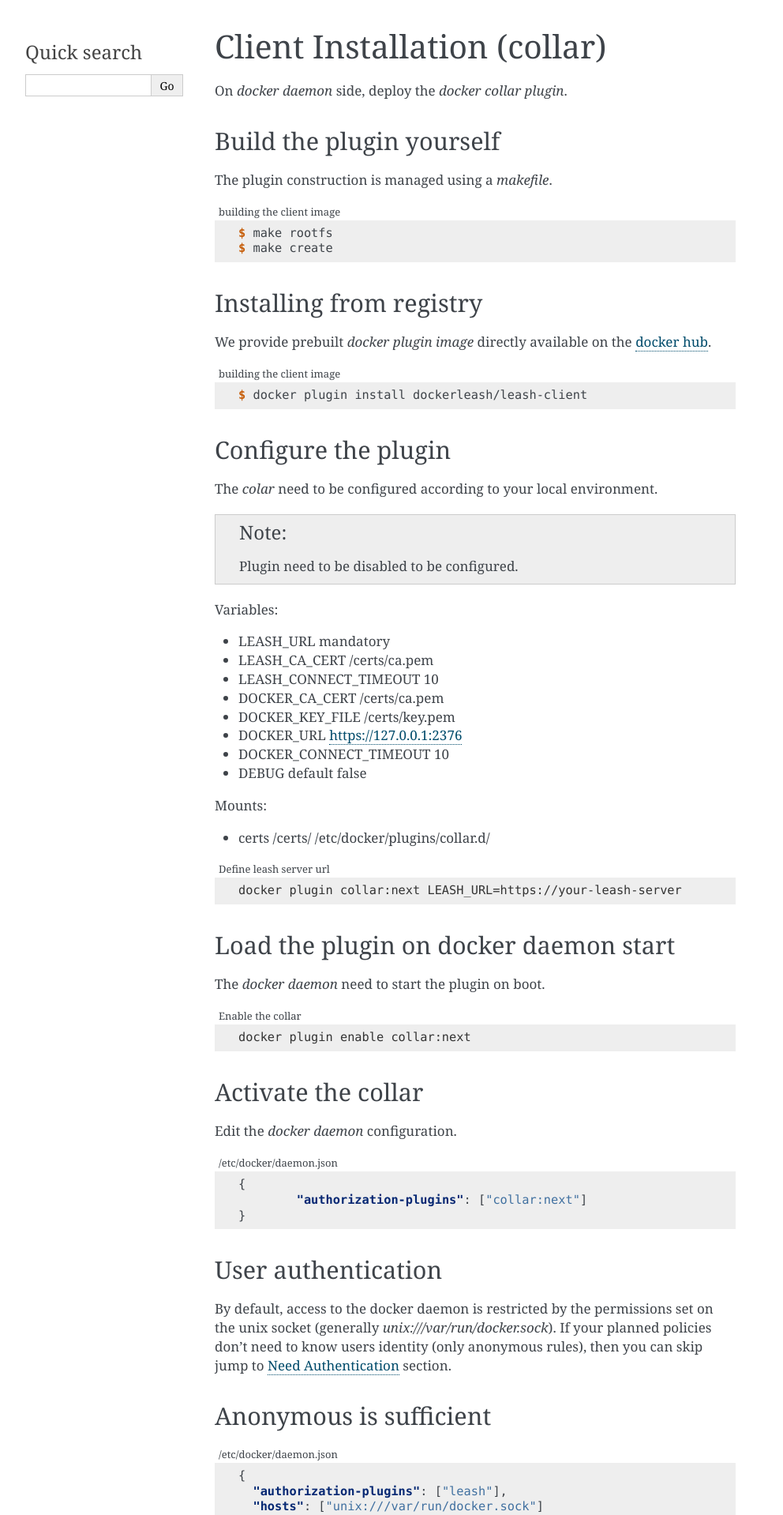
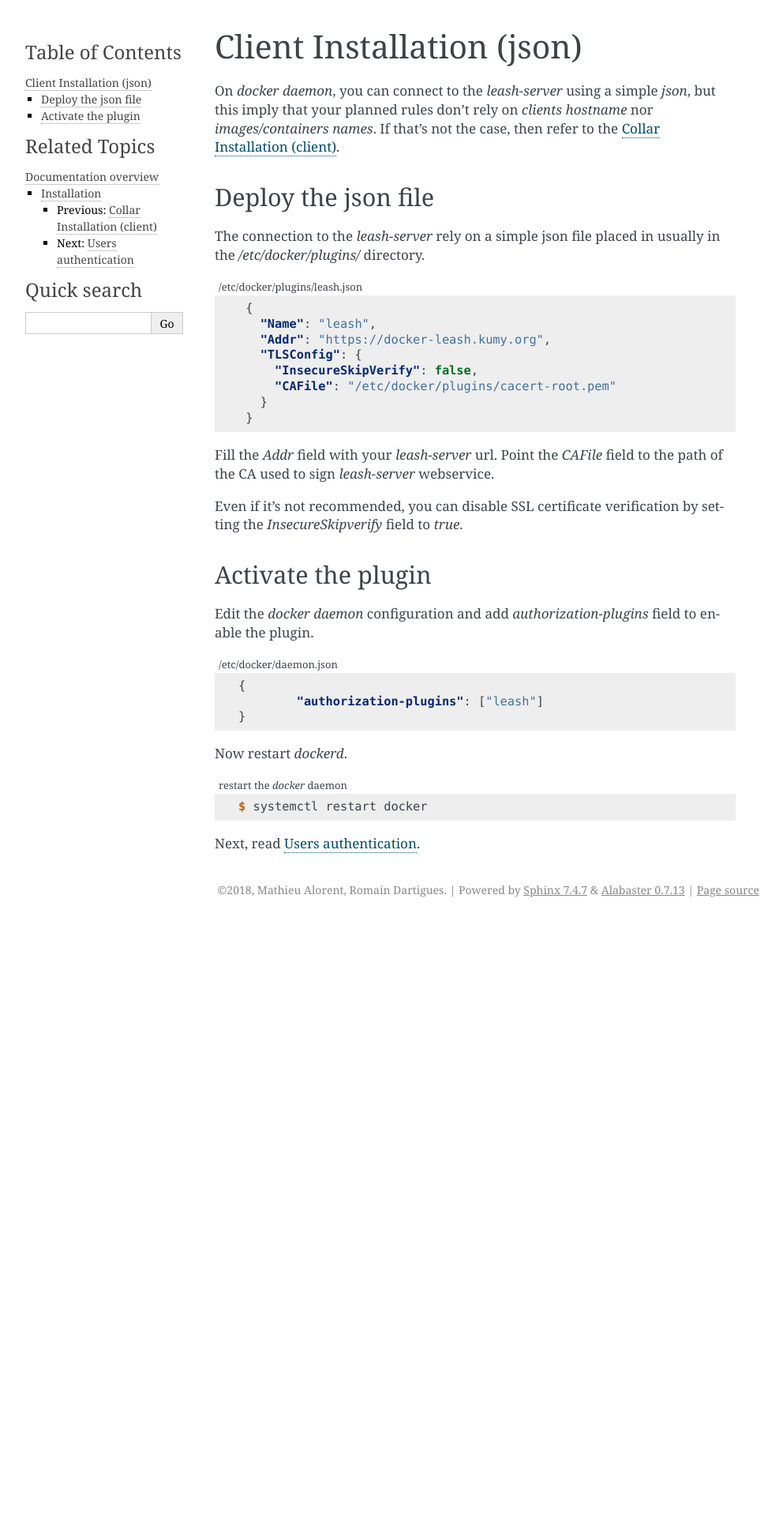
Before and after one commit to docker-leash/docker-leash, a Sphinx documentation site: the page built from docs/install/client-installation.rst, in a window 1280 px wide. Shown: the top 1918 px of the page at 79% size, without its empty margins (148-1140 px from the left). Built offline with Sphinx 7.4.7, drawn with Linux system fonts in a browser that asks for light colours; pages that are not in the unit, such as notebooks, are missing from menus; after the commit the page ends 1166 px from its top, so only the background shows below that; some of the changed text lies outside the part shown.

Commit message:
Add configuration without docker-collar

```diff
--- a/docs/conf.py
+++ b/docs/conf.py
@@ -109,7 +109,9 @@ html_theme = 'alabaster'
 # further.  For a list of options available for each theme, see the
 # documentation.
 #
-# html_theme_options = {}
+html_theme_options = {
+    'show_related': True
+}
 
 # Add any paths that contain custom static files (such as style sheets) here,
 # relative to this directory. They are copied after the builtin static files,
@@ -123,6 +125,7 @@ html_static_path = ['_static']
 # refs: http://alabaster.readthedocs.io/en/latest/installation.html#sidebars
 html_sidebars = {
     '**': [
+        'localtoc.html',
         'relations.html',  # needs 'show_related': True theme option to display
         'searchbox.html',
     ]
--- a/docs/examples.rst
+++ b/docs/examples.rst
@@ -1,3 +1,5 @@
+.. _examples-label:
+
 Configurations examples
 =======================
 
--- a/docs/install/client-installation.rst
+++ b/docs/install/client-installation.rst
@@ -1,167 +1,60 @@
 .. _client-installation-label:
 
-Client Installation (collar)
-############################
+Client Installation (json)
+##########################
 
-On `docker daemon` side, deploy the `docker collar plugin`.
+On `docker daemon`, you can connect to the `leash-server` using a simple
+`json`, but this imply that your planned rules don't rely on `clients hostname`
+nor `images/containers names`. If that's not the case, then refer to the
+:doc:`collar-installation`.
 
 .. toctree::
    :maxdepth: 4
 
-Build the plugin yourself
-=========================
-
-The plugin construction is managed using a `makefile`.
-
-.. code-block:: console
-   :caption: building the client image
-
-   $ make rootfs
-   $ make create
-
-Installing from registry
-========================
-
-We provide prebuilt `docker plugin image` directly available on the
-`docker hub <https://hub.docker.com/r/dockerleash/leash-client/>`_.
-
-.. code-block:: console
-   :caption: building the client image
-
-   $ docker plugin install dockerleash/leash-client
-
-Configure the plugin
+Deploy the json file
 ====================
 
-The `colar` need to be configured according to your local environment.
+The connection to the `leash-server` rely on a simple json file placed in usually
+in the `/etc/docker/plugins/` directory.
 
-.. Note::
-   Plugin need to be disabled to be configured.
+.. code-block:: json
+   :caption: /etc/docker/plugins/leash.json
 
-Variables:
+    {
+      "Name": "leash",
+      "Addr": "https://docker-leash.kumy.org",
+      "TLSConfig": {
+        "InsecureSkipVerify": false,
+        "CAFile": "/etc/docker/plugins/cacert-root.pem"
+      }
+    }
 
-* LEASH_URL mandatory
-* LEASH_CA_CERT /certs/ca.pem
-* LEASH_CONNECT_TIMEOUT 10
+Fill the `Addr` field with your `leash-server` url. Point the `CAFile` field
+to the path of the CA used to sign `leash-server` webservice.
 
-* DOCKER_CA_CERT /certs/ca.pem
-* DOCKER_KEY_FILE /certs/key.pem
-* DOCKER_URL https://127.0.0.1:2376
-* DOCKER_CONNECT_TIMEOUT 10
-
-* DEBUG default false
-
-Mounts:
-
-* certs /certs/ /etc/docker/plugins/collar.d/
-
-.. code-block:: console
-   :caption: Define leash server url
-
-   docker plugin collar:next LEASH_URL=https://your-leash-server
+Even if it's not recommended, you can disable SSL certificate verification by
+setting the `InsecureSkipverify` field to `true`.
 
 
-Load the plugin on docker daemon start
-======================================
-
-The `docker daemon` need to start the plugin on boot.
-
-.. code-block:: console
-   :caption: Enable the collar
-
-   docker plugin enable collar:next
-
-
-Activate the collar
+Activate the plugin
 ===================
 
-Edit the `docker daemon` configuration.
+Edit the `docker daemon` configuration and add `authorization-plugins` field to
+enable the plugin.
 
 .. code-block:: json
    :caption: /etc/docker/daemon.json
 
    {
-	   "authorization-plugins": ["collar:next"]
+	   "authorization-plugins": ["leash"]
    }
 
+Now restart `dockerd`.
 
-User authentication
-===================
+.. code-block:: console
+   :caption: restart the `docker` daemon
 
-By default, access to the docker daemon is restricted by the permissions set on
-the unix socket (generally `unix:///var/run/docker.sock`). If your planned
-policies don't need to know users identity (only anonymous rules), then you can
-skip jump to `Need Authentication`_ section.
-
-Anonymous is sufficient
-=======================
-
-.. code-block:: json
-   :caption: /etc/docker/daemon.json
-
-   {
-     "authorization-plugins": ["leash"],
-     "hosts": ["unix:///var/run/docker.sock"]
-   }
+   $ systemctl restart docker
 
 
-Need Authentication
-===================
-
-If your planned rules rely on user authentication, then the `docker daemon` need
-to have TLS authentication enabled.
-
-.. Note::
-   It is only possible to authenticate using SSL certificate only when using TCP
-   socket. When connecting to unix socket, users will be threated as anonymous.
-
-You have many possibilities depending on how you launch the docker daemon
-(ex: `systemd`, `upstart`…), but the simplest way seems to configure it directly in the
-`/etc/docker/daemon.json`.
-
-Add the `tcp socket` (`"0.0.0.0:2376"`) to the `daemon.json` file.
-
-Use your favorite `SSL Certificate` provider to secure the traffic over the tcp
-socket. Set fields `tlscert` and `tlskey` to the path of your files.
-
-The `tlscacert`, is responsible for authenticating your clients certificates.
-We recommend to manage your own :abbr:`CA (Certificate Authority)`, see `Users authentication via TLS`_.
-
-.. code-block:: json
-   :caption: /etc/docker/daemon.json
-
-   {
-	   "authorization-plugins": ["collar:next"],
-	   "hosts": ["unix:///var/run/docker.sock", "0.0.0.0:2376"],
-	   "tls": true,
-	   "tlsverify": true,
-	   "tlscacert": "/etc/pki/CA/certs/our.company.ca.to.authenticate.users.crt",
-	   "tlscert": "/etc/pki/tls/certs/full.name.of.your.host.crt",
-	   "tlskey": "/etc/pki/tls/private/full.name.of.your.host.key"
-   }
-
-.. Note::
-   On Ubuntu: You may encounter error "`unable to configure the Docker daemon
-   with file /etc/docker/daemon.json: the following directives are specified both
-   as a flag and in the configuration file: hosts: (from flag: [fd://],
-   from file: [unix:///var/run/docker.sock 0.0.0.0:2376])`."
-   In such case, override systemd script:
-
-      $ systemctl edit docker
-
-      | [Service]
-      | ExecStart=
-      | ExecStart=/usr/bin/dockerd
-
-
-Users authentication via TLS
-============================
-
-For advanced features, users need to authenticate with the `docker daemon`. The
-current way is use `clients certificates`.
-
-`The official docker documentation <https://docs.docker.com/engine/security/https/#create-a-ca-server-and-client-keys-with-openssl>`_
-has a nice tutorial on how to manage :abbr:`CA (Certificate Authority)`, `Server` and
-`Client` certificates.
-
-We also provide informations to :doc:`manage-ca`.
+Next, read :doc:`users-authentication`.
--- a/docs/install/configuration.rst
+++ b/docs/install/configuration.rst
@@ -204,3 +207,6 @@ We can break down the sections as follow.
 .. Note::
    The `Anonymous` username is a reserved word. It permit to define rules
    explicitly for non connected users.
+
+
+You're done! If you need, you can now discover some :doc:`../examples`.
--- a/docs/install/index.rst
+++ b/docs/install/index.rst
@@ -4,7 +4,9 @@ Installation
 .. toctree::
 
    server-installation
+   collar-installation
    client-installation
+   users-authentication
 
 Configuration
 #############
--- a/docs/install/server-installation.rst
+++ b/docs/install/server-installation.rst
@@ -138,4 +138,5 @@ Alternatively, you can build a child image including your configuration.
    and listen by default on port `80`. Indeed, the bind mount of `/certs`, is
    optionnal.
 
-Next, :doc:`client-installation`.
+Next, read :doc:`client-installation` if your planned rules don't rely on
+`clients hostname` or `images/containers names` else :doc:`collar-installation`.
```
Also changed, not shown: other parts of docs/install/configuration.rst (+3 -0 lines), docs/install/collar-installation.rst (added, +98 -0 lines), docs/install/users-authentication.rst (added, +85 -0 lines).
